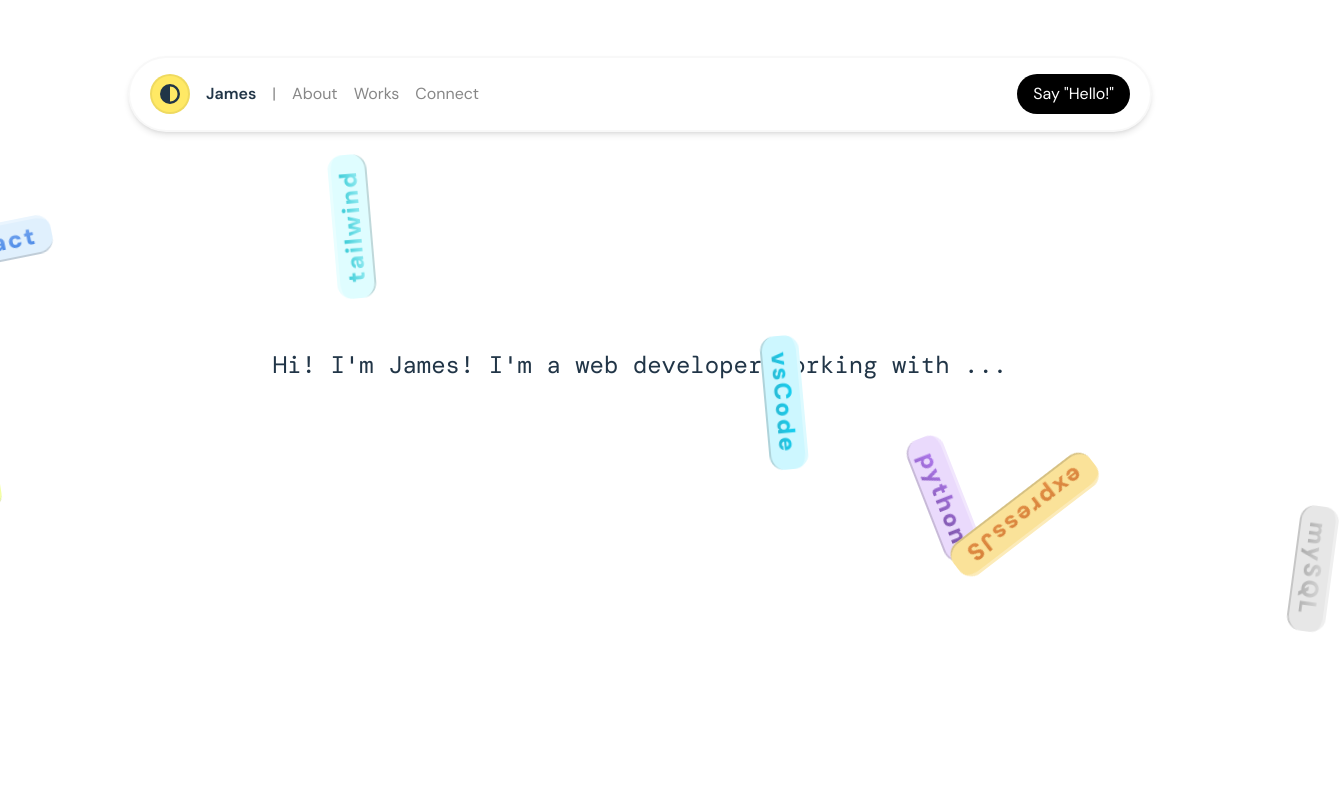
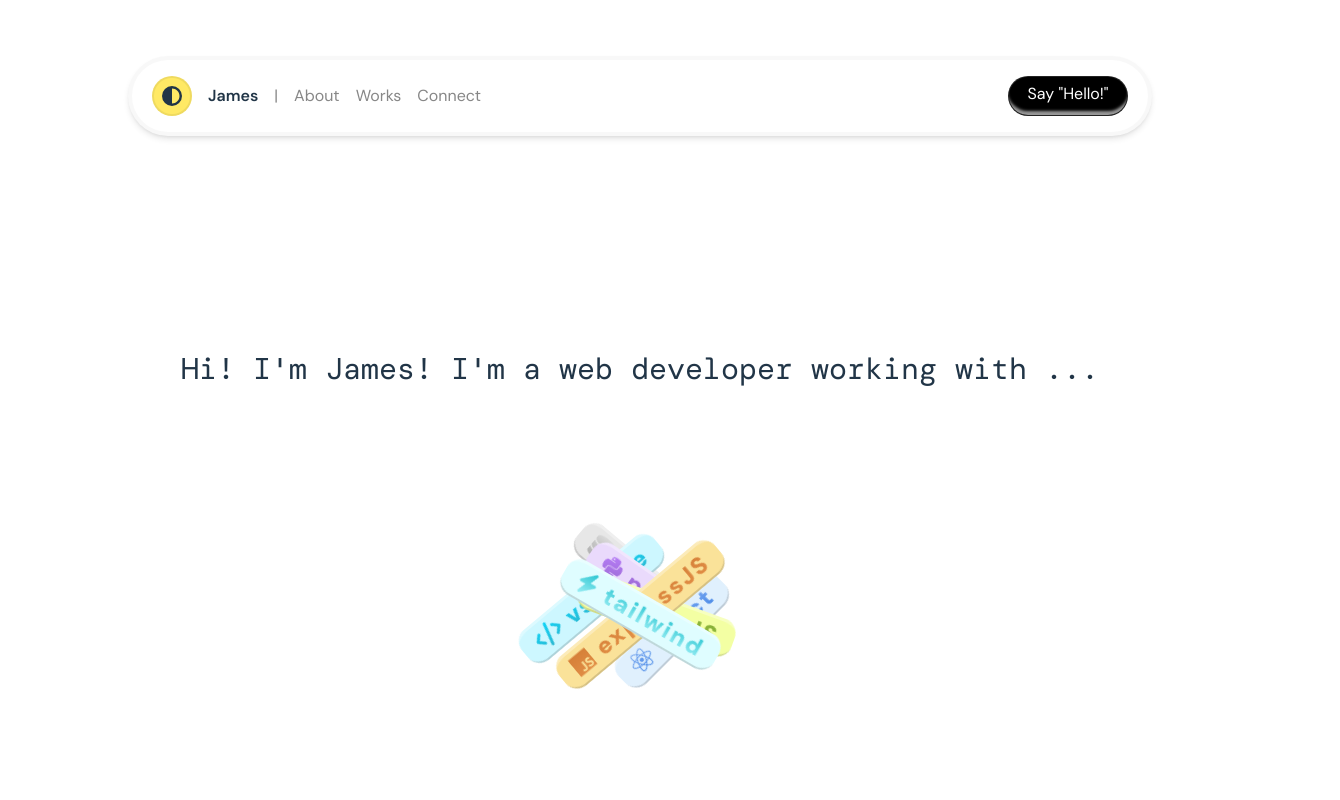
Before and after one commit to jamesbrown173/my-portfolio-v2, a React (Vite) app in the folder my-react-app/: page / in a window 1280 px wide. Shown: the top 800 px of the page, 1340 px wide, since content can reach past the window. Built offline with nearby package versions, Linux system fonts and the light colour scheme; a web font is replaced by a local one.

Commit message:
updated cards

```diff
--- a/my-react-app/index.html
+++ b/my-react-app/index.html
@@ -10,4 +10,9 @@
     <div id="root"></div>
     <script type="module" src="/src/main.jsx"></script>
   </body>
+  <!-- I have to add the script version of the Font Awesome icons here as the styling wasn't working -->
+  <script
+    src="https://kit.fontawesome.com/e5b06066da.js"
+    crossorigin="anonymous"
+  ></script>
 </html>
--- a/my-react-app/src/components/Contact.jsx
+++ b/my-react-app/src/components/Contact.jsx
@@ -16,7 +16,8 @@ function Contact() {
         </h1>
         <button
           onClick={() => sendEmail()}
-          className="bg-black text-white px-4 py-2 rounded-full w-28"
+          id="custom-button-border"
+          className="bg-black text-white  rounded-full w-28 border-[solid #c0c0c0 1px] bg-black text-white h-[40px] w-[120px] rounded-full shadow-customButton pb-1  hover:shadow-black  hover:pb-0 transition-all ease-in delay-75 duration-100 hover:border-black"
         >
           Let's talk!
         </button>
@@ -50,7 +51,7 @@ function Contact() {
                 icon={faGithub}
                 className="cursor-pointer text-[#878787] border-2 border-[#cccccc] border-solid rounded-full p-1 h-4 w-4"
               />
-              <FontAwesomeIcon // HOW TO set the mouse to pointer when it's hovered over this icon?
+              <FontAwesomeIcon
                 onClick={() => sendEmail()}
                 icon={faEnvelope}
                 className="cursor-pointer text-[#878787] border-2 border-[#cccccc] border-solid rounded-full p-1 h-4 w-4"
--- a/my-react-app/src/components/Hero.jsx
+++ b/my-react-app/src/components/Hero.jsx
@@ -1,78 +1,133 @@
+import React, { useRef, useEffect, useState } from "react";
 import {
-  easeIn,
   motion,
-  spring, // Import motion component for Framer Motion animations
-  useMotionValueEvent,
   useScroll,
   useSpring,
   useTransform,
-} from "framer-motion"; // Import animation utilities from Framer Motion library
-import React, { useRef } from "react"; // Import React library components
+  useMotionValueEvent,
+} from "framer-motion";
+import { FontAwesomeIcon } from "@fortawesome/react-fontawesome";
+import { faReact } from "@fortawesome/free-brands-svg-icons";
+import "../index.css";
 
-// Define animation parameters for each programming language
-const languageAnimations = {
-  vsCode: { x: "200%", y: "-200%", rotateStart: -40, rotateEnd: 90 },
-  python: { x: "300%", y: "-100%", rotateStart: 35, rotateEnd: 70 },
-  nodeJS: { x: "-900%", y: "-100%", rotateStart: 20, rotateEnd: -10 },
-  react: { x: "-700%", y: "-400%", rotateStart: -45, rotateEnd: -10 },
+// Define animation parameters for each programming language card
+const languageCardProperties = {
+  vsCode: {
+    x: "-10%",
+    y: "-150%",
+    rotateStart: -40,
+    rotateEnd: -10,
+    iconReferName: "fa-solid fa-code",
+  },
+  python: {
+    x: "300%",
+    y: "-100%",
+    rotateStart: 35,
+    rotateEnd: -30,
+    iconReferName: "fa-brands fa-python",
+  },
+  nodeJS: {
+    x: "-400%",
+    y: "40%",
+    rotateStart: 20,
+    rotateEnd: -20,
+    iconReferName: "fa-brands fa-node-js",
+  },
+  react: {
+    x: "-300%",
+    y: "200%",
+    rotateStart: -45,
+    rotateEnd: 20,
+    iconReferName: "fa-brands fa-react",
+  },
   expressJS: {
-    x: "400%",
-    y: "-100%",
+    x: "200%",
+    y: "200%",
     rotateStart: -40,
-    rotateEnd: 150,
+    rotateEnd: -30,
+    iconReferName: "fa-brands fa-js",
   },
-  tailwind: { x: "-300%", y: "-400%", rotateStart: 30, rotateEnd: -100 },
-  mySQL: { x: "700%", y: "-10%", rotateStart: 40, rotateEnd: 100 },
+  tailwind: {
+    x: "-300%",
+    y: "-150%",
+    rotateStart: 30,
+    rotateEnd: 20,
+    iconReferName: "fa-solid fa-bolt",
+  },
+  mySQL: {
+    x: "250%",
+    y: "70%",
+    rotateStart: 40,
+    rotateEnd: 20,
+    iconReferName: "fa-solid fa-database",
+  },
 };
+
+// console.table(languageCardProperties);
+
 function Hero() {
   const ref = useRef(null); // Create a reference to a DOM element
-  const { scrollYProgress } = useScroll({
+  const { scrollY } = useScroll({
     target: ref,
-    offset: ["end", "start"], // Set scroll offset for animation
+    offset: ["end", "start"],
   });
+
+  const [typedText, setTypedText] = useState(""); // State to hold the typed text
+  const textToType = "Hi! I'm James! I'm a web developer working with ..."; // Text to type
+
+  useEffect(() => {
+    // Function to simulate typing effect
+    const typeText = async () => {
+      for (let i = 0; i <= textToType.length; i++) {
+        setTypedText(textToType.slice(0, i));
+        await new Promise((resolve) => setTimeout(resolve, 60)); // Typing speed (adjust as needed)
+      }
+    };
+
+    typeText(); // Trigger text typing effect when component mounts
+  }, []);
 
   // Function to generate motion styles based on language and scroll position
   const getLanguageMotionStyles = (language) => {
-    const { x, y, rotateStart, rotateEnd } = languageAnimations[language];
+    const { x, y, rotateStart, rotateEnd } = languageCardProperties[language];
 
     const dampAmount = 5;
-    const stiffAmount = 50;
+    const stiffAmount = 15;
 
-    // HEY CHATGPT. Currently this scroll animation takes effect too quickly and is over when the user has just scrolled 1% down the page, how can I make the effect last longer?
-
-    return {
-      // Map scrollYProgress to interpolate animation values
-      y: useSpring(useTransform(scrollYProgress, [0, 1], ["-0%", y]), {
+    // Apply spring animations to interpolate values based on scroll position
+    const motionStyles = {
+      y: useSpring(useTransform(scrollY, [25, 250], ["0%", y]), {
         damping: dampAmount,
         stiffness: stiffAmount,
       }),
-      x: useSpring(useTransform(scrollYProgress, [0, 1], ["0", x]), {
+      x: useSpring(useTransform(scrollY, [25, 250], ["0%", x]), {
         damping: dampAmount,
         stiffness: stiffAmount,
       }),
       rotate: useSpring(
-        useTransform(scrollYProgress, [0, 1], [rotateStart, rotateEnd]),
-        {
-          damping: dampAmount,
-          stiffness: stiffAmount,
-        }
+        useTransform(scrollY, [25, 250], [rotateStart, rotateEnd]),
+        { damping: dampAmount, stiffness: stiffAmount }
       ),
     };
+
+    return motionStyles;
   };
+
+  useMotionValueEvent(scrollY, "change", (latest) => {
+    console.log("Page scroll: ", latest);
+  });
 
   return (
     <div
       id="hero"
-      className="h-[70dvh] flex items-center flex-col justify-evenly"
+      className="h-[70vh] flex items-center flex-col justify-evenly"
       ref={ref}
     >
-      <h1 className="font-mono text-2xl leading-10 px-5">
-        Hi! I'm James! I'm a web developer working with ...
-      </h1>
+      <h1 className="font-mono text-3xl leading-10 px-5">{typedText}</h1>
 
       <div className="languagesAndSkills-container flex flex-row flex-wrap gap-2 justify-center">
-        {/* Map through languageAnimations to render motion divs for each language */}
-        {Object.keys(languageAnimations).map((language) => (
+        {/* Map through languageCardProperties to render motion divs for each language */}
+        {Object.keys(languageCardProperties).map((language) => (
           <motion.div
             key={`card-${language}`}
             style={getLanguageMotionStyles(language)} // Apply motion styles based on language
@@ -83,7 +138,11 @@ function Hero() {
               id={`card-text-${language}`}
               className="languagesAndSkills-card-text"
             >
-              {language} {/* Display the language name */}
+              <i
+                class={`${languageCardProperties[language].iconReferName}`}
+              ></i>
+              {`  ${language}`}
+              {/* Display the language name */}
             </h1>
           </motion.div>
         ))}
@@ -93,5 +152,3 @@ function Hero() {
 }
 
 export default Hero;
-
-// At the moment the scroll effect is very fast, like if the use scrolls down just 1cm, then the cards have already jumped out of the screen, how to make the scroll effect less dramatic, make it last longer, for a longer scroll time?
--- a/my-react-app/src/components/Navbar.jsx
+++ b/my-react-app/src/components/Navbar.jsx
@@ -42,7 +42,7 @@ function Navbar() {
 
   return (
     <nav
-      className={`mt-6 place-self-center max-w-[72rem] sticky top-[30px] bg-white z-10 flex justify-between items-center px-5 py-4 border-2 border-[#ebebeb5b] border-solid rounded-full shadow-md ${
+      className={`mt-6 place-self-center max-w-[72rem] sticky top-[30px] bg-white z-10 flex justify-between items-center px-5 py-4 border-4 border-[#ebebeb5b] border-solid rounded-full shadow-md ${
         isMobile ? "w-[20rem]" : "w-[80dvw]"
       }`}
     >
@@ -65,9 +65,10 @@ function Navbar() {
       <div className="right-items flex-grow flex items-center space-x-4 justify-end">
         <button
           onClick={() => sendEmail()}
-          className="bg-black text-white px-4 py-2 rounded-full"
+          id="custom-button-border"
+          className="border-[solid #c0c0c0 1px] bg-black text-white h-[40px] w-[120px] rounded-full shadow-customButton pb-1  hover:shadow-black  hover:pb-0 transition-all ease-in delay-75 duration-100 hover:border-black"
         >
-          Say "Hello!"
+          <h1 className="">Say "Hello!"</h1>
         </button>
       </div>
     </nav>
--- a/my-react-app/src/index.css
+++ b/my-react-app/src/index.css
@@ -91,7 +91,7 @@ html {
 
 #card-nodeJS {
   background-color: #f3ffa3;
-  translate: 10rem 1rem;
+  translate: 1rem 2rem;
   z-index: 2;
 }
 #card-text-nodeJS {
@@ -170,3 +170,9 @@ html {
   background-clip: text;
   color: transparent;
 }
+
+#custom-button-border {
+  border: #80808046;
+  border-width: 1px;
+  border-style: solid;
+}
--- a/my-react-app/tailwind.config.js
+++ b/my-react-app/tailwind.config.js
@@ -5,7 +5,11 @@ export default {
     fontFamily: {
       mono: ["DM Mono", "monospace"],
     },
-    extend: {},
+    extend: {
+      boxShadow: {
+        customButton: "0px -6px 3px -2px #989898 inset",
+      },
+    },
   },
   plugins: [],
 };
```
Also changed, not shown: my-react-app/public/tailwindLogo.svg (added).
